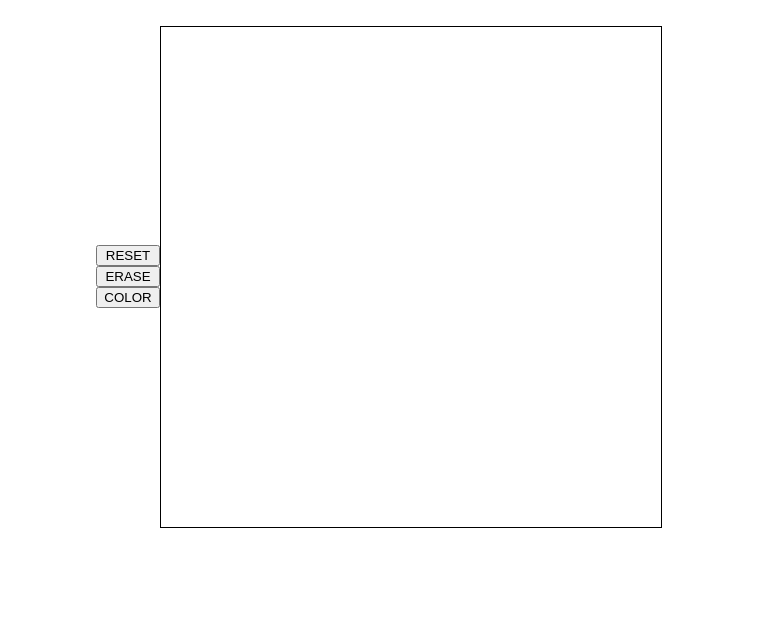
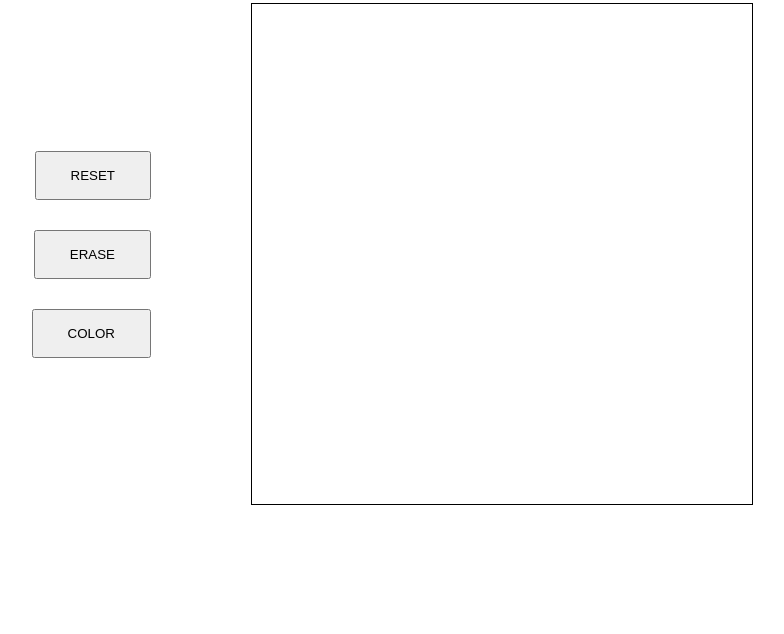
Before and after one commit to Szoker527/etch-a-sketch, a plain HTML site: page index.html in a window 1280 px wide. Shown: the part 206-840 px from the top of the page, without its empty margins (261-1045 px from the left). Before the commit the page ends 816 px from the top, so only its background shows below. Drawn offline with Linux system fonts and the light colour scheme.

Commit message:
Finished positioning of elements on page

```diff
--- a/index.html
+++ b/index.html
@@ -13,12 +13,20 @@
         <h1>Etch a sketch</h1>
     </div>
     <div id="middle">
-        <div id="btns">
-            <button>RESET</button>
-            <button>ERASE</button>
-            <button>COLOR</button>
+        <div class="btns">
+            <div class="btn">
+                <button>RESET</button>
+            </div>
+            <div class="btn">
+                <button>ERASE</button>
+            </div>
+            <div class="btn">
+                <button>COLOR</button>
+            </div>
         </div>
-        <div id="container">
+        <div id="box">
+            <div id="container">
+            </div>
         </div>
     </div>
 </body>
--- a/styles.css
+++ b/styles.css
@@ -1,28 +1,44 @@
 body {
-    display: flex;
-    flex-direction: column;
-    justify-content: center;
-    align-items: center;
     min-height: 100vh;
     overflow: hidden;
+    margin: 0;
+    text-align: center;
 }
 
 #top h1 {
+    display: block;
     font-size: 60px;
+    margin-bottom: 100px;
 }
 
 #middle {
     display: flex;
+    flex-direction: row;
     justify-content: center;
     align-items: center;
 }
 
-#btns {
+.btns {
     display: flex;
     flex-direction: column;
+    align-items: flex-end;
+    flex-grow: 0;
+    flex-shrink: 1;
+    flex-basis: 40%;
+    gap: 30px;
+}
+
+.btn button {
+   padding: 15px 34px;
+   margin-right: 100px;
 
 }
 
+#box {
+    flex-grow: 1;
+    flex-shrink: 1;
+    flex-basis: 0%;
+}
 
 #container {
     display: flex;
```
